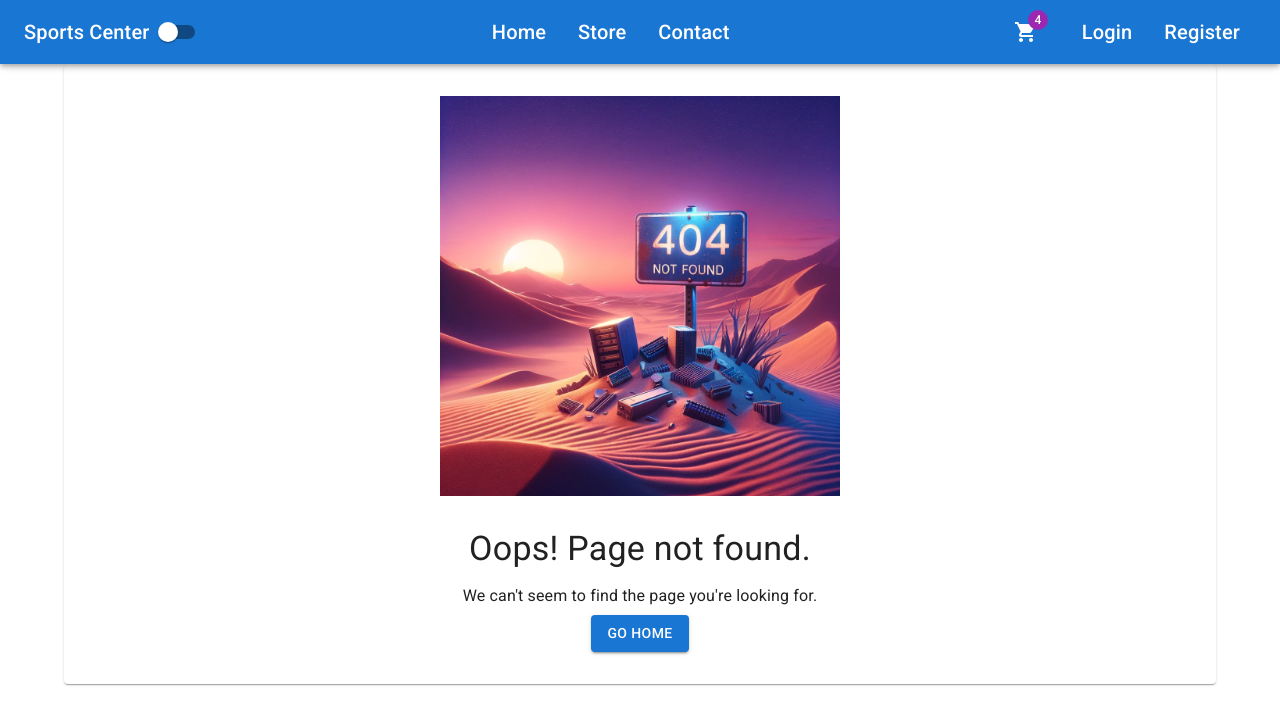
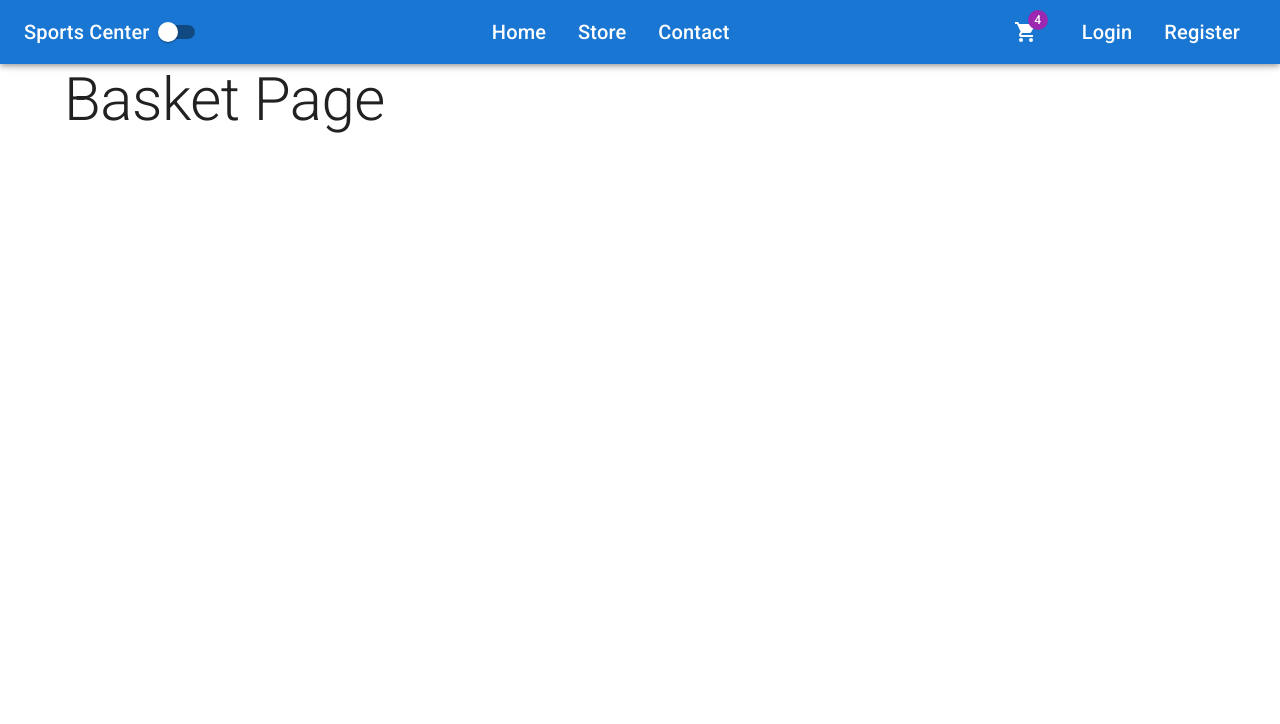
Before and after one commit to erenalyoruk/Java-React-Fullstack, a React (Vite) app in the folder client/: page /basket in a window 1280 px wide. Before the commit this address led to /not-found. Shown: the top 724 px of the page. Built offline with nearby package versions, Linux system fonts and the light colour scheme.

Commit message:
Initial commit

```diff
--- a/client/package.json
+++ b/client/package.json
@@ -16,11 +16,14 @@
     "@fontsource/roboto": "^5.0.12",
     "@mui/icons-material": "^5.15.13",
     "@mui/material": "^5.15.13",
+    "@reduxjs/toolkit": "^2.2.1",
     "axios": "^1.6.8",
     "react": "^18.2.0",
     "react-dom": "^18.2.0",
+    "react-redux": "^9.1.0",
     "react-router-dom": "^6.22.3",
-    "react-toastify": "^10.0.5"
+    "react-toastify": "^10.0.5",
+    "redux": "^5.0.1"
   },
   "devDependencies": {
     "@types/react": "^18.2.64",
--- a/client/src/app/layout/Header.tsx
+++ b/client/src/app/layout/Header.tsx
@@ -1,6 +1,6 @@
 import { ShoppingCart } from "@mui/icons-material";
 import { AppBar, Badge, Box, IconButton, List, ListItem, Switch, Toolbar, Typography } from "@mui/material";
-import { NavLink } from "react-router-dom";
+import { Link, NavLink } from "react-router-dom";
 
 const navLinks = [
     {title: 'Home', path:'/'},
@@ -48,7 +48,7 @@ export default function Header({darkMode, handleThemeChange}: Props){
                 ))}
             </List>
             <Box display='flex' alignItems='center'>
-                <IconButton size='large' edge='start' color='inherit' sx={{mr:2}}>
+                <IconButton component={Link} to='/basket' size='large' edge='start' color='inherit' sx={{mr:2}}>
                     <Badge badgeContent="4" color="secondary">
                         <ShoppingCart/>
                     </Badge>
--- /dev/null
+++ b/client/src/app/models/basket.ts
@@ -0,0 +1,19 @@
+export interface Basket {
+    id: string;
+    items: BasketItem[];
+}
+export interface BasketItem {
+    id: number;
+    name: string;
+    description: string;
+    price: number;
+    pictureUrl: string;
+    productBrand: string;
+    productType: string;
+    quantity: number;
+}
+export interface BasketTotals{
+    shipping: number;
+    subTotal: number;
+    total: number;
+}
--- a/client/src/app/router/Routes.tsx
+++ b/client/src/app/router/Routes.tsx
@@ -6,6 +6,7 @@ import ContactPage from "../../features/contact/ContactPage";
 import ProductDetails from "../../features/catalog/ProductDetails";
 import NotFound from "../errors/NotFoundError";
 import ServerError from "../errors/ServerError";
+import BasketPage from "../../features/basket/BasketPage";
 
 export const router = createBrowserRouter([
     {
@@ -16,6 +17,7 @@ export const router = createBrowserRouter([
             {path:'store', element:<Catalog/>},
             {path:'store/:id', element:<ProductDetails/>},
             {path:'contact', element:<ContactPage/>},
+            {path:'basket', element:<BasketPage/>},
             {path:'not-found', element:<NotFound/>},
             {path:'server-error', element:<ServerError/>},
             {path:'*', element:<Navigate replace to='/not-found'/>}
--- /dev/null
+++ b/client/src/app/store/configureStors.ts
@@ -0,0 +1,15 @@
+import { configureStore } from "@reduxjs/toolkit";
+import { TypedUseSelectorHook, useDispatch, useSelector } from "react-redux";
+import { basketSlice } from "../../features/basket/basketSlice";
+
+export const store = configureStore({
+    reducer:{
+        baskket: basketSlice.reducer
+    }
+})
+
+export type RootState = ReturnType<typeof store.getState>;
+export type AppDispatch = typeof store.dispatch;
+
+export const useAppDispatch = () => useDispatch<AppDispatch>();
+export const useAppSelector: TypedUseSelectorHook<RootState> = useSelector;
--- /dev/null
+++ b/client/src/features/basket/BasketPage.tsx
@@ -0,0 +1,7 @@
+import { Typography } from "@mui/material";
+
+export default function BasketPage(){
+    return(
+        <Typography variant='h2'>Basket Page</Typography>
+    )
+}
--- /dev/null
+++ b/client/src/features/basket/basketSlice.ts
@@ -0,0 +1,23 @@
+import { createSlice } from "@reduxjs/toolkit";
+import { Basket } from "../../app/models/basket";
+
+
+interface BasketState {
+    basket: Basket | null
+}
+
+const initialState: BasketState = {
+    basket: null
+}
+
+export const basketSlice = createSlice({
+    name:'basket',
+    initialState,
+    reducers:{
+        setBasket: (state, action) =>{
+            console.log('new basket state', action.payload);
+            state.basket = action.payload
+        }
+    }
+})
+export const {setBasket} = basketSlice.actions;
--- a/client/src/main.tsx
+++ b/client/src/main.tsx
@@ -8,9 +8,13 @@ import '@fontsource/roboto/700.css';
 import './app/layout/index.css'
 import { RouterProvider } from 'react-router-dom';
 import { router } from './app/router/Routes.tsx';
+import { Provider } from 'react-redux';
+import { store } from './app/store/configureStors.ts';
 
 ReactDOM.createRoot(document.getElementById('root')!).render(
   <React.StrictMode>
-    <RouterProvider router={router}/>
+    <Provider store={store}>
+      <RouterProvider router={router}/>
+    </Provider>
   </React.StrictMode>,
 )
```
Also changed, not shown: 1 other file (tests, documents, lock files or other folders).
